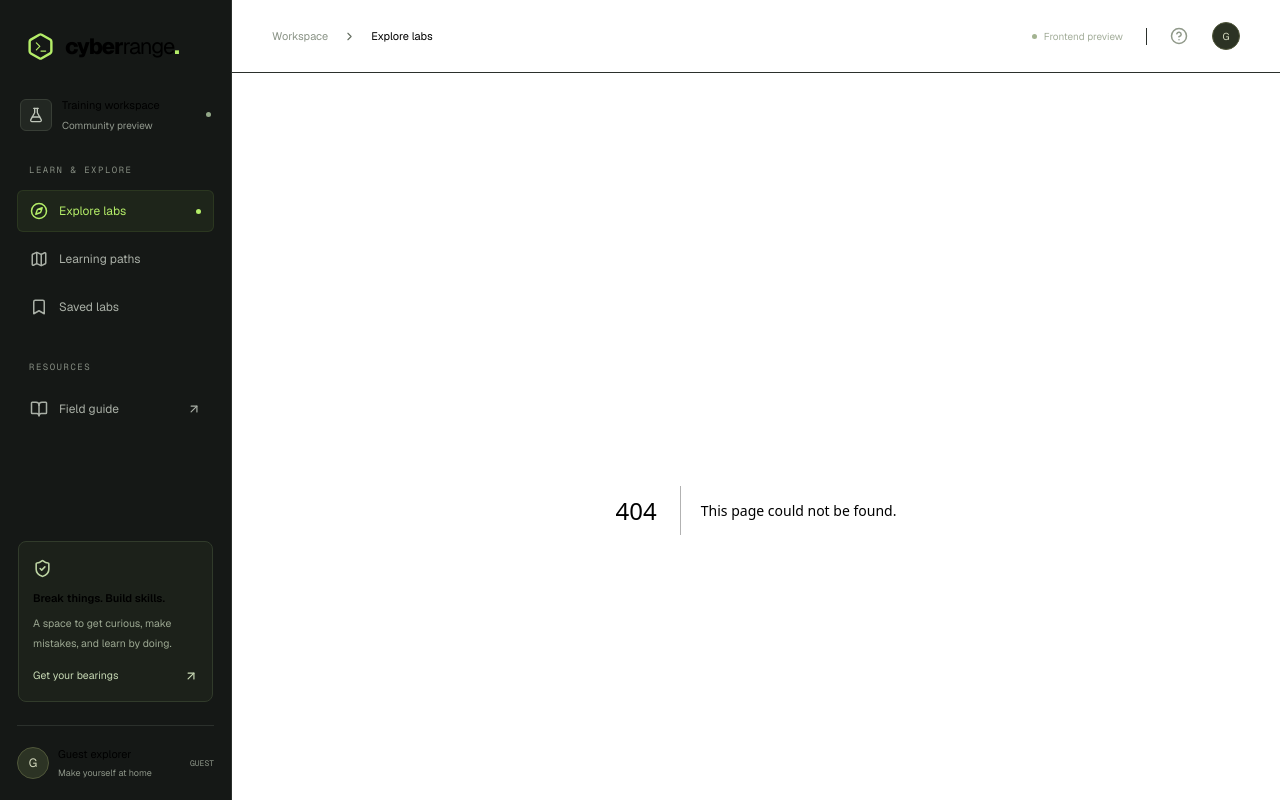
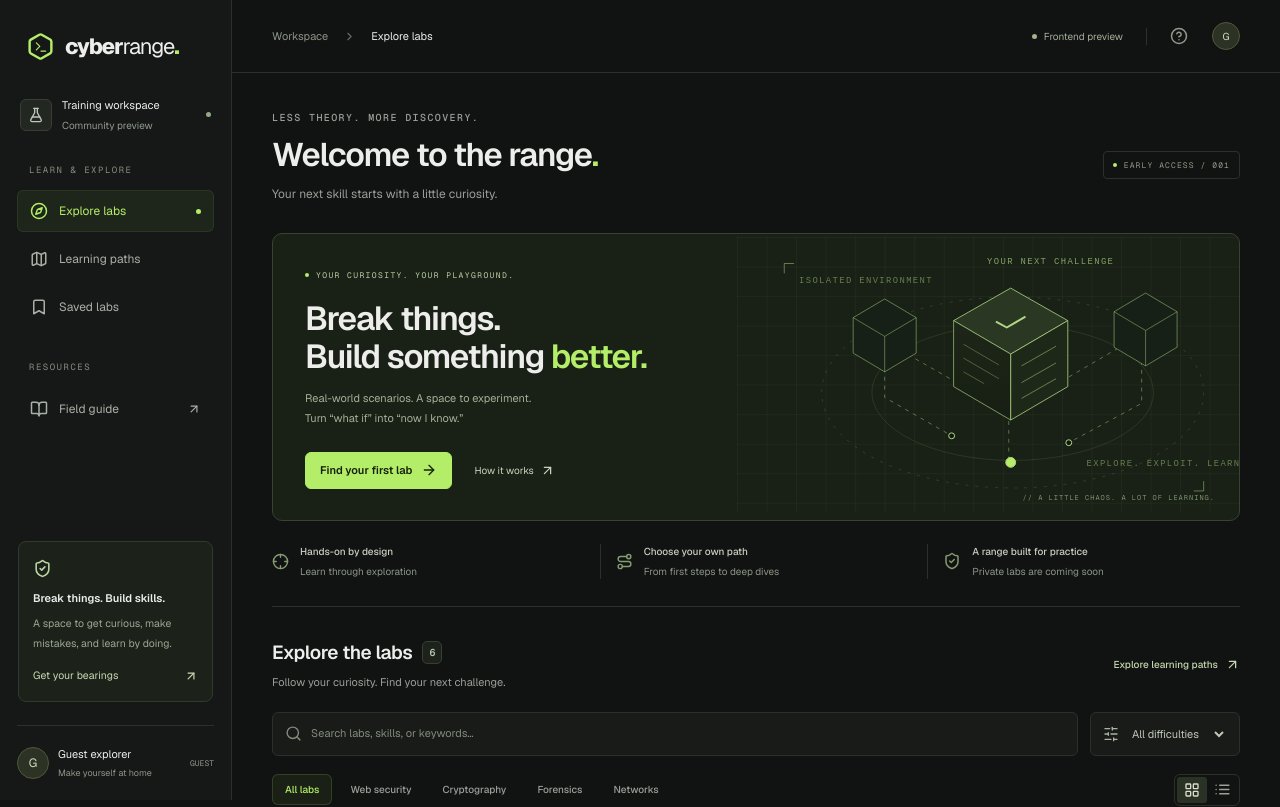
Before and after one commit to Yoshi4489/cyber-lab, a Next.js app: page / in a window 1280 px wide. Before the commit this address had no page. Shown: the top 807 px of the page. Built offline with nearby package versions, Linux system fonts and the light colour scheme.

Commit message:
feat(web): add range landing page

```diff
--- /dev/null
+++ b/src/app/page.tsx
@@ -0,0 +1,96 @@
+import Link from "next/link";
+import {
+  ArrowRight,
+  ArrowUpRight,
+  Crosshair,
+  Route,
+  ShieldCheck,
+} from "lucide-react";
+import { Catalog } from "@/components/catalog";
+import { RangeIllustration } from "@/components/lab-art";
+import { Button } from "@/components/ui/button";
+import { labs } from "@/lib/catalog";
+
+export default function Home() {
+  return (
+    <>
+      <div className="page-heading">
+        <div>
+          <p className="eyebrow">LESS THEORY. MORE DISCOVERY.</p>
+          <h1>
+            Welcome to the range<span className="accent">.</span>
+          </h1>
+          <p>Your next skill starts with a little curiosity.</p>
+        </div>
+        <span className="edition-label">
+          <span />
+          EARLY ACCESS / 001
+        </span>
+      </div>
+      <section className="hero">
+        <div className="hero-copy">
+          <span className="hero-kicker">
+            <span />
+            YOUR CURIOSITY. YOUR PLAYGROUND.
+          </span>
+          <h2>
+            Break things.
+            <br />
+            Build something <em>better.</em>
+          </h2>
+          <p>
+            Real-world scenarios. A space to experiment.
+            <br />
+            Turn “what if” into “now I know.”
+          </p>
+          <div className="hero-actions">
+            <Button asChild>
+              <a href="#lab-catalog">
+                Find your first lab <ArrowRight size={16} />
+              </a>
+            </Button>
+            <Link href="/guide" className="hero-secondary">
+              How it works <ArrowUpRight size={15} />
+            </Link>
+          </div>
+        </div>
+        <RangeIllustration />
+        <span className="hero-bottom-label">
+          {"// A LITTLE CHAOS. A LOT OF LEARNING."}
+        </span>
+      </section>
+      <div className="value-strip">
+        <div>
+          <Crosshair size={17} />
+          <span>
+            <strong>Hands-on by design</strong>Learn through exploration
+          </span>
+        </div>
+        <div>
+          <Route size={17} />
+          <span>
+            <strong>Choose your own path</strong>From first steps to deep dives
+          </span>
+        </div>
+        <div>
+          <ShieldCheck size={18} />
+          <span>
+            <strong>A range built for practice</strong>Private labs are coming
+            soon
+          </span>
+        </div>
+      </div>
+      <Catalog labs={labs} />
+      <div className="preview-note">
+        <span className="small-dot" />
+        <p>
+          You’re exploring a preview catalog. Briefings and bookmarks are ready;
+          live labs and scoring are on the way.
+        </p>
+        <Link href="/guide">
+          About this preview <ArrowUpRight size={13} />
+        </Link>
+      </div>
+    </>
+  );
+}
```
